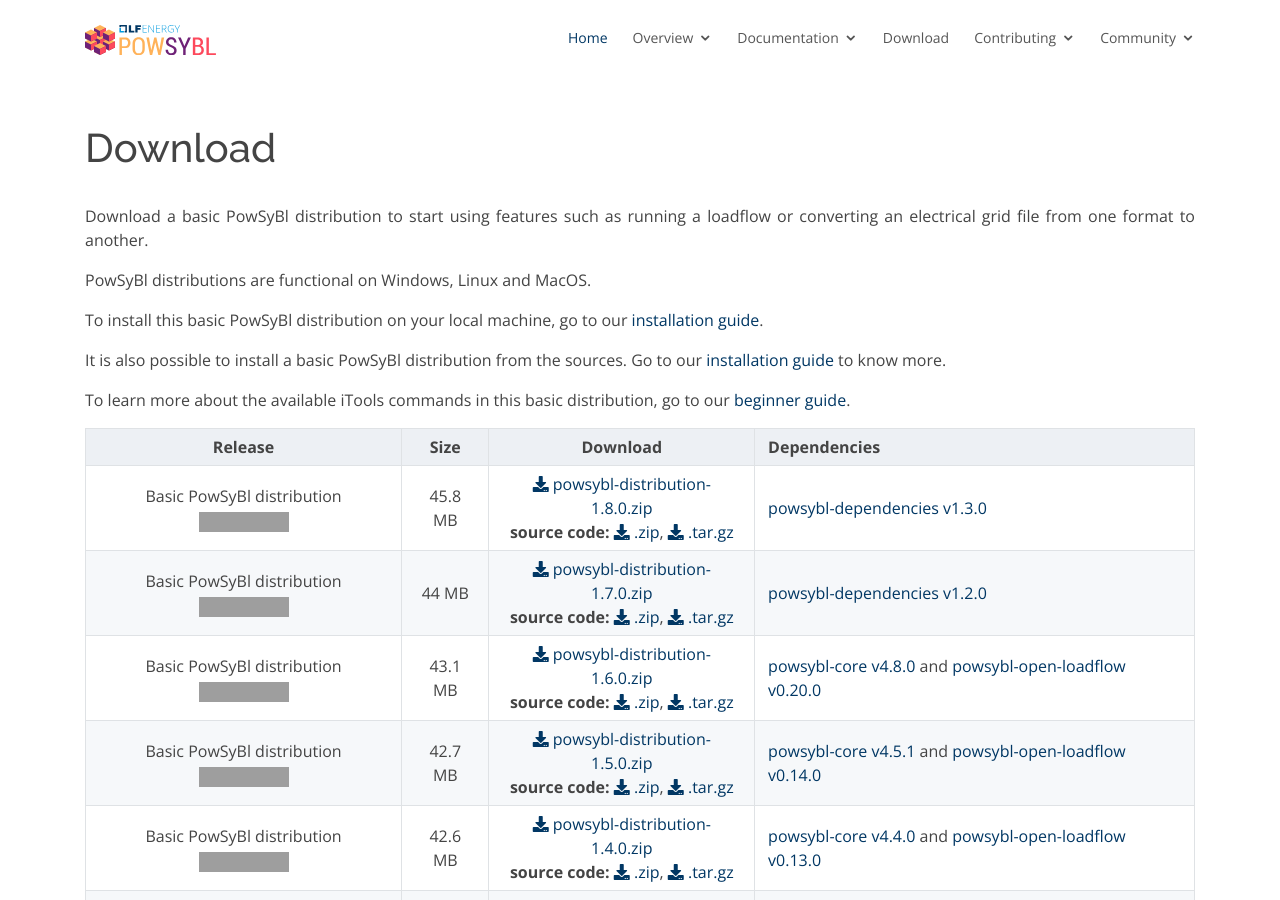
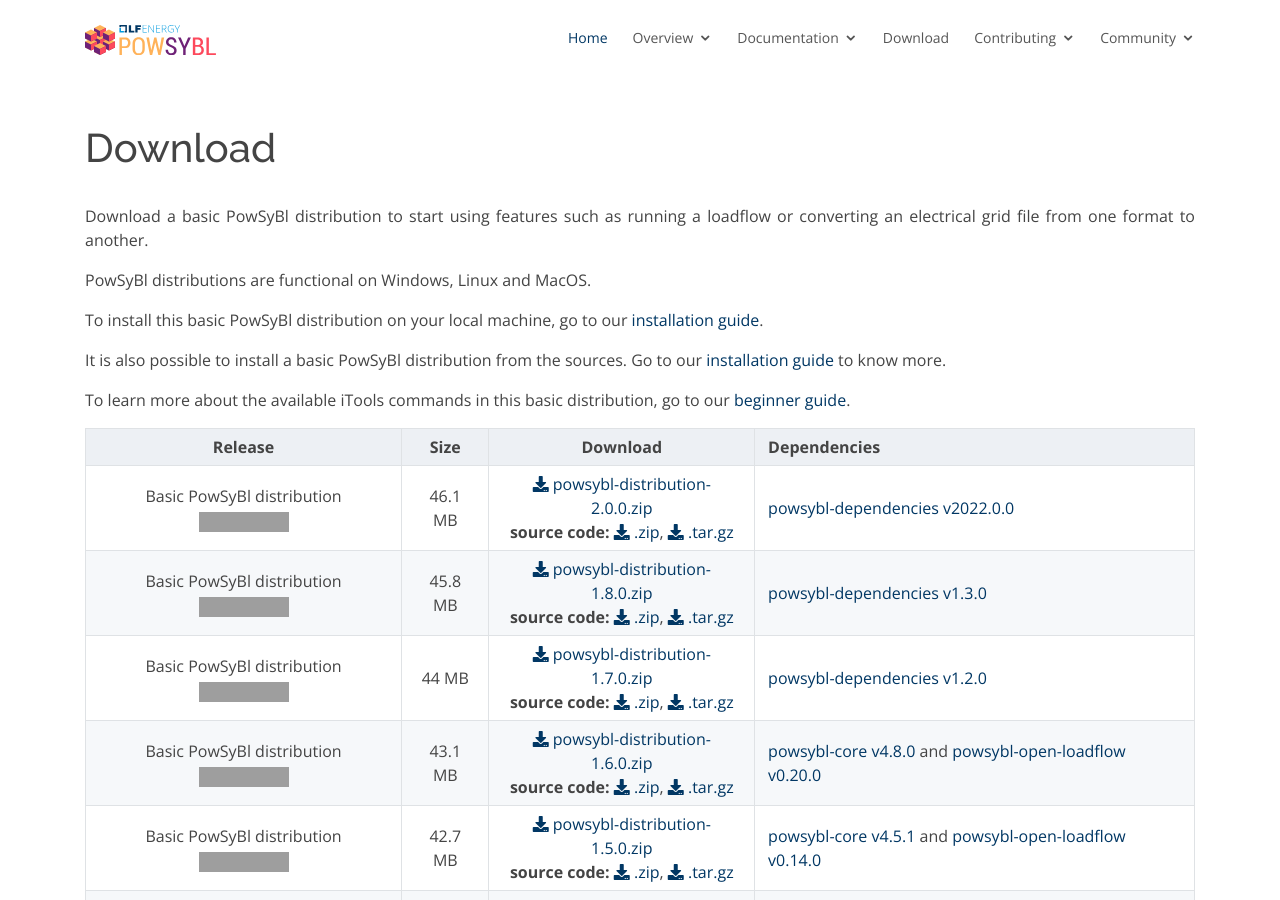
Before and after one commit to powsybl/powsybl.github.io, a Jekyll site: the page built from pages/download/index.md, in a window 1280 px wide and 900 px high. Built offline with Jekyll 4.4.1, drawn with Linux system fonts in a browser that asks for light colours; our own code applies the rules of GitHub Pages for plain Markdown files; grey boxes are pictures that could not be loaded.

Commit message:
Update download page (#268)
PowSyBl distribution v2.0.0

Signed-off-by: Damien Jeandemange <damien.jeandemange@artelys.com>

```diff
--- a/pages/download/index.md
+++ b/pages/download/index.md
@@ -17,6 +17,7 @@
 
 | Release                                                                                                                                                    |  Size   |                                                                                                                                                                                                           Download                                                                                                                                                                                                           | Dependencies                                                                                                                                                                                 |
 |:----------------------------------------------------------------------------------------------------------------------------------------------------------:|:-------:|:----------------------------------------------------------------------------------------------------------------------------------------------------------------------------------------------------------------------------------------------------------------------------------------------------------------------------------------------------------------------------------------------------------------------------:|:---------------------------------------------------------------------------------------------------------------------------------------------------------------------------------------------|
+| Basic PowSyBl distribution [![v2.0.0](https://img.shields.io/badge/-v2.0.0-blue.svg)](https://github.com/powsybl/powsybl-distribution/releases/tag/v2.0.0) | 46.1 MB | [<i class="fas fa-download"></i>  powsybl-distribution-2.0.0.zip](https://github.com/powsybl/powsybl-distribution/releases/download/v2.0.0/powsybl-distribution-2.0.0.zip) <br>**source code:** [<i class="fas fa-download"></i> .zip](https://github.com/powsybl/powsybl-distribution/archive/v2.0.0.zip), [<i class="fas fa-download"></i> .tar.gz](https://github.com/powsybl/powsybl-distribution/archive/v2.0.0.tar.gz) | [powsybl-dependencies v2022.0.0](https://github.com/powsybl/powsybl-dependencies/releases/tag/v2022.0.0)                                                                                     |
 | Basic PowSyBl distribution [![v1.8.0](https://img.shields.io/badge/-v1.8.0-blue.svg)](https://github.com/powsybl/powsybl-distribution/releases/tag/v1.8.0) | 45.8 MB | [<i class="fas fa-download"></i>  powsybl-distribution-1.8.0.zip](https://github.com/powsybl/powsybl-distribution/releases/download/v1.8.0/powsybl-distribution-1.8.0.zip) <br>**source code:** [<i class="fas fa-download"></i> .zip](https://github.com/powsybl/powsybl-distribution/archive/v1.8.0.zip), [<i class="fas fa-download"></i> .tar.gz](https://github.com/powsybl/powsybl-distribution/archive/v1.8.0.tar.gz) | [powsybl-dependencies v1.3.0](https://github.com/powsybl/powsybl-dependencies/releases/tag/v1.3.0)                                                                                           |
 | Basic PowSyBl distribution [![v1.7.0](https://img.shields.io/badge/-v1.7.0-blue.svg)](https://github.com/powsybl/powsybl-distribution/releases/tag/v1.7.0) |  44 MB  | [<i class="fas fa-download"></i>  powsybl-distribution-1.7.0.zip](https://github.com/powsybl/powsybl-distribution/releases/download/v1.7.0/powsybl-distribution-1.7.0.zip) <br>**source code:** [<i class="fas fa-download"></i> .zip](https://github.com/powsybl/powsybl-distribution/archive/v1.7.0.zip), [<i class="fas fa-download"></i> .tar.gz](https://github.com/powsybl/powsybl-distribution/archive/v1.7.0.tar.gz) | [powsybl-dependencies v1.2.0](https://github.com/powsybl/powsybl-dependencies/releases/tag/v1.2.0)                                                                                           |
 | Basic PowSyBl distribution [![v1.6.0](https://img.shields.io/badge/-v1.6.0-blue.svg)](https://github.com/powsybl/powsybl-distribution/releases/tag/v1.6.0) | 43.1 MB | [<i class="fas fa-download"></i>  powsybl-distribution-1.6.0.zip](https://github.com/powsybl/powsybl-distribution/releases/download/v1.6.0/powsybl-distribution-1.6.0.zip) <br>**source code:** [<i class="fas fa-download"></i> .zip](https://github.com/powsybl/powsybl-distribution/archive/v1.6.0.zip), [<i class="fas fa-download"></i> .tar.gz](https://github.com/powsybl/powsybl-distribution/archive/v1.6.0.tar.gz) | [powsybl-core v4.8.0](https://github.com/powsybl/powsybl-core/releases/tag/v4.8.0) and [powsybl-open-loadflow v0.20.0](https://github.com/powsybl/powsybl-open-loadflow/releases/tag/v0.20.0) |
```
